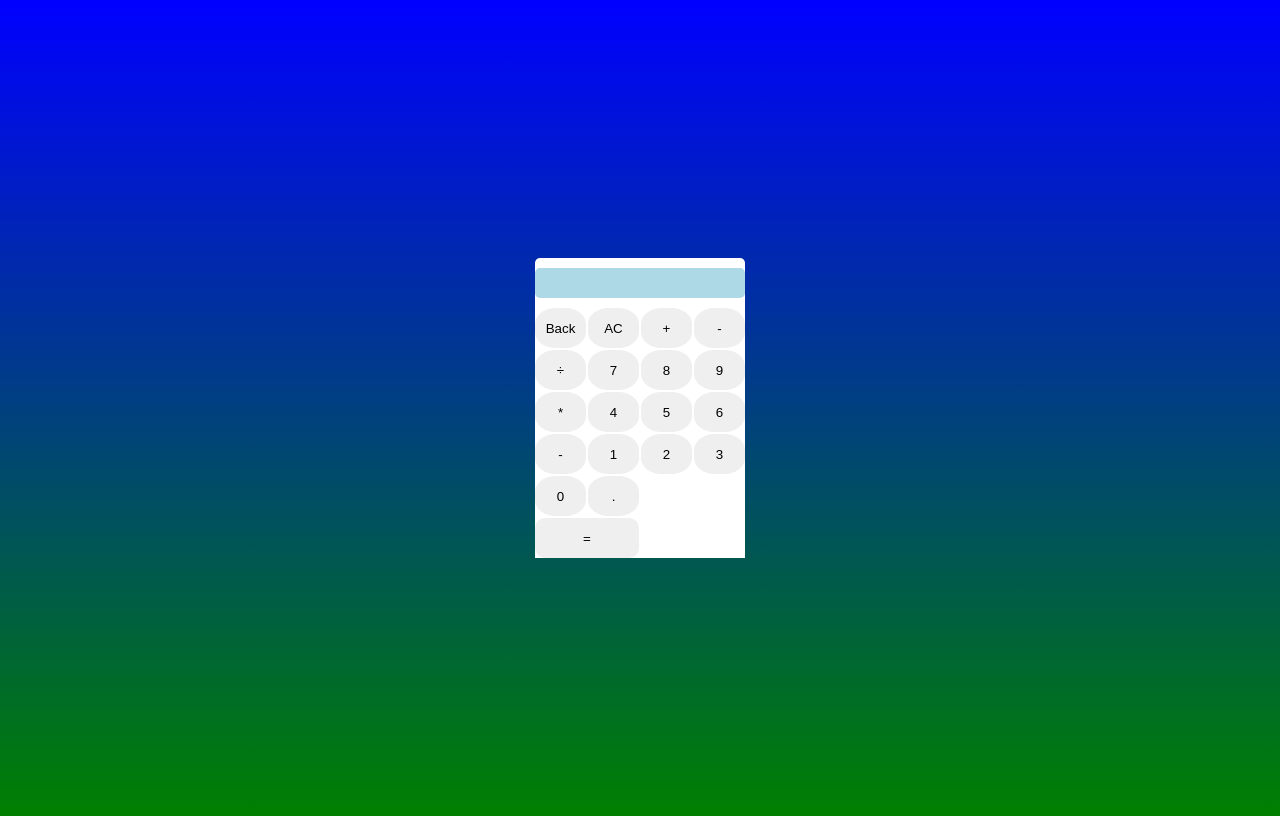
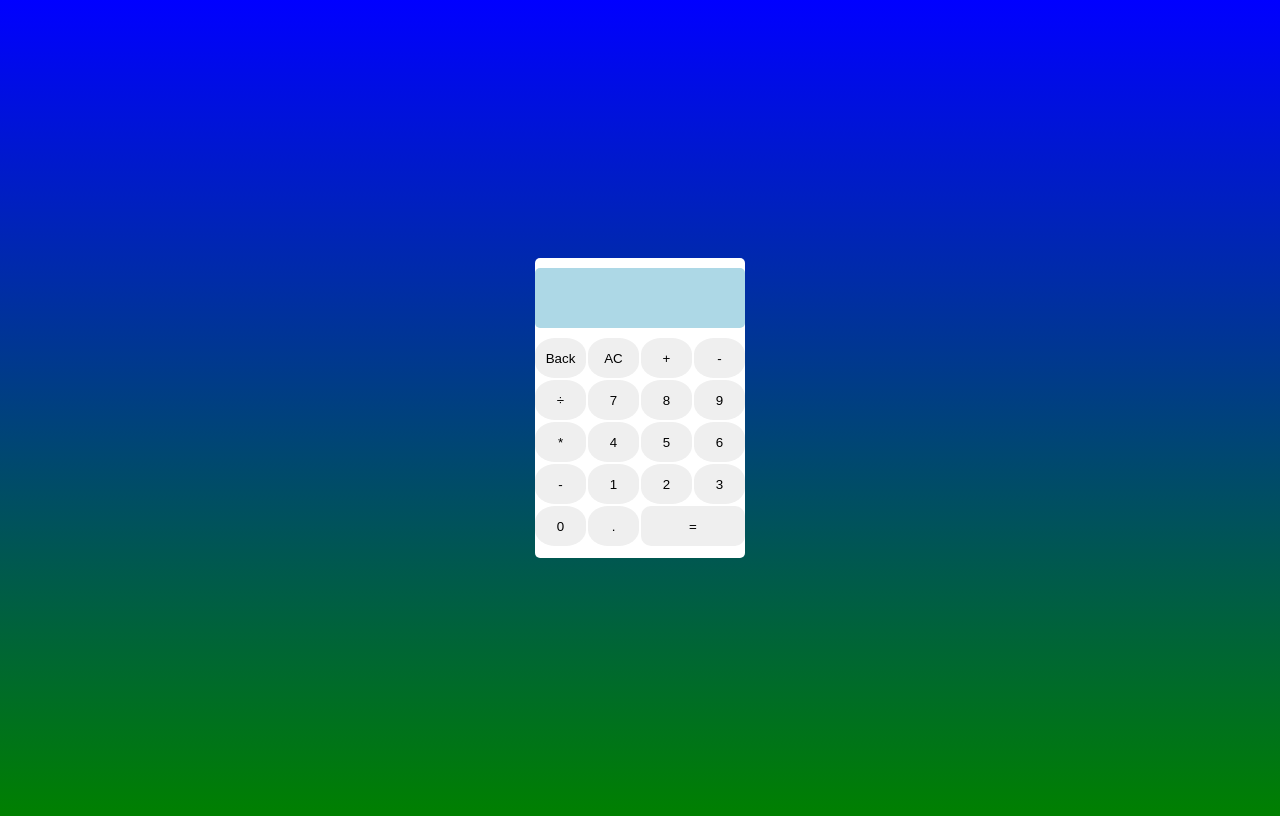
Before and after one commit to mkozul10/calculator, a plain HTML site: page index.html in a window 1280 px wide. Drawn offline with Linux system fonts and the light colour scheme.

Commit message:
fixed bugs for new changes to ui

```diff
--- a/style.css
+++ b/style.css
@@ -43,10 +43,6 @@ p{
     font-size: larger;
 }
 #jednako{
-        grid-column: 1/3;
-        border-radius:10px;
-}
-#tocka{
     grid-column:3/5;
     border-radius:10px;
 }
```
